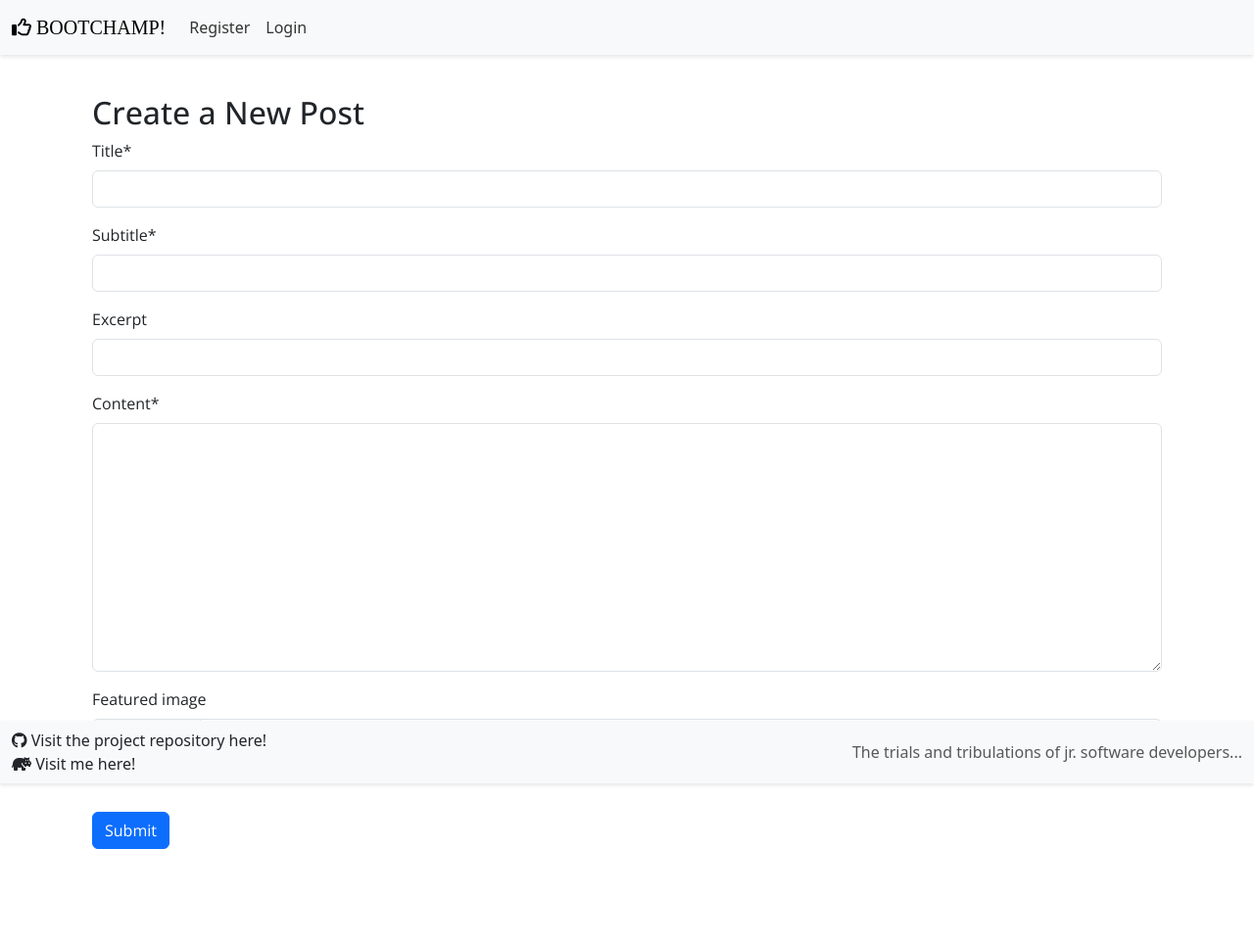
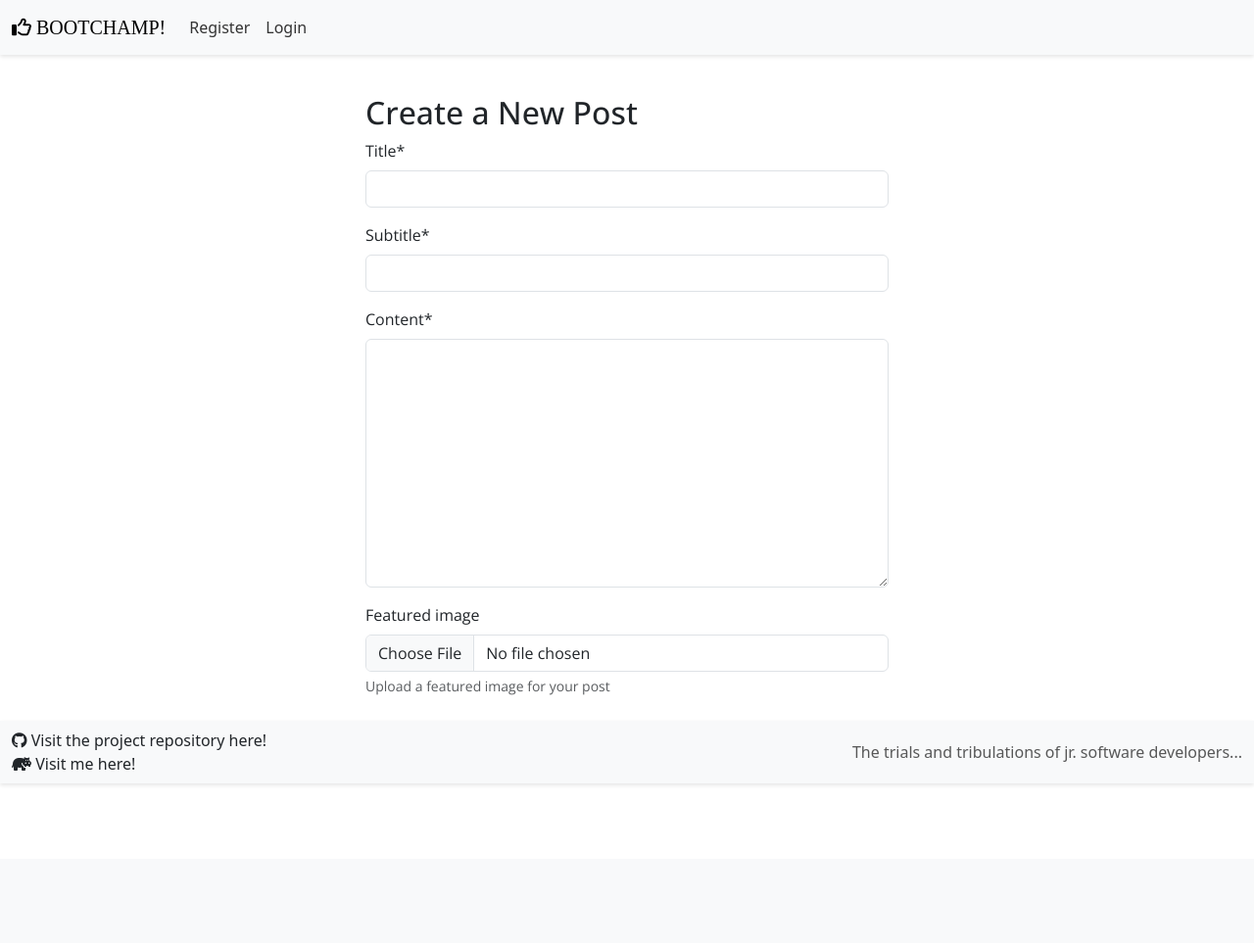
Before and after one commit to Sjwilhelms/BootChamp, a Django app: page /create-post/ in a window 1280 px wide. Shown: the whole page at 98% size. After the commit the page ends 801 px from the top, so only its background shows below. Run offline with Django 4.2, Linux system fonts and the light colour scheme; some libraries are stand-ins or nearby versions; some web fonts are replaced.

Commit message:
add styling to forms

```diff
--- a/forum/forms.py
+++ b/forum/forms.py
@@ -12,7 +12,7 @@ class PostForm(forms.ModelForm):
 
     class Meta:
         model = Post
-        fields = ("title", "subtitle", "excerpt", "content", "featured_image", )
+        fields = ("title", "subtitle", "content", "featured_image", )
 
     def clean_featured_image(self):
         image = self.cleaned_data.get('featured_image')
--- a/forum/templates/forum/create_post.html
+++ b/forum/templates/forum/create_post.html
@@ -5,7 +5,9 @@
 {% block content %}
 
 
-<div class="container my-5">
+<div class="container">
+    <div class="row">
+        <div class="col-12 col-md-6 mx-auto my-5">
             <h2>Create a New Post</h2>
             <form method="post" enctype="multipart/form-data">
 
@@ -14,5 +16,7 @@
                 <button type="submit" class="btn btn-primary mt-3">Submit</button>
             </form>
         </div>
+    </div>
+</div>
 
 {% endblock content%}
--- a/forum/templates/forum/create_profile.html
+++ b/forum/templates/forum/create_profile.html
@@ -5,7 +5,9 @@
 {% block content %}
 
 
-<div class="container my-5">
+<div class="container">
+    <div class="row">
+        <div class="col-12 col-md-6 mx-auto my-5">
             <h2>Create your profile, {{ user.username }}</h2>
             <form method="post" enctype="multipart/form-data">
 
@@ -14,5 +16,7 @@
                 <button type="submit" class="btn btn-primary mt-3">Submit</button>
             </form>
         </div>
+    </div>
+</div>
 
 {% endblock content%}
--- a/forum/templates/forum/edit_profile.html
+++ b/forum/templates/forum/edit_profile.html
@@ -5,7 +5,9 @@
 {% block content %}
 
 
-<div class="container my-5">
+<div class="container">
+    <div class="row">
+        <div class="col-12 col-md-6 mx-auto my-5">
             <h2>Edit your profile, {{ user.username }}</h2>
             <form method="post" enctype="multipart/form-data">
 
@@ -14,5 +16,7 @@
                 <button type="submit" class="btn btn-primary mt-3">Submit</button>
             </form>
         </div>
+    </div>
+</div>
 
 {% endblock content%}
--- a/static/css/style.css
+++ b/static/css/style.css
@@ -31,3 +31,8 @@ a {
     box-shadow: 2px 2px 2px #0E111380;
     transform: scale(.95);
 }
+
+form input #id-login,
+form input .text-input{
+    background-color: #fffcc8;
+}
```
Also changed, not shown: forum/templates/forum/edit_post.html (+6 -2 lines). Lines whose indentation alone changed are shown as unchanged.
